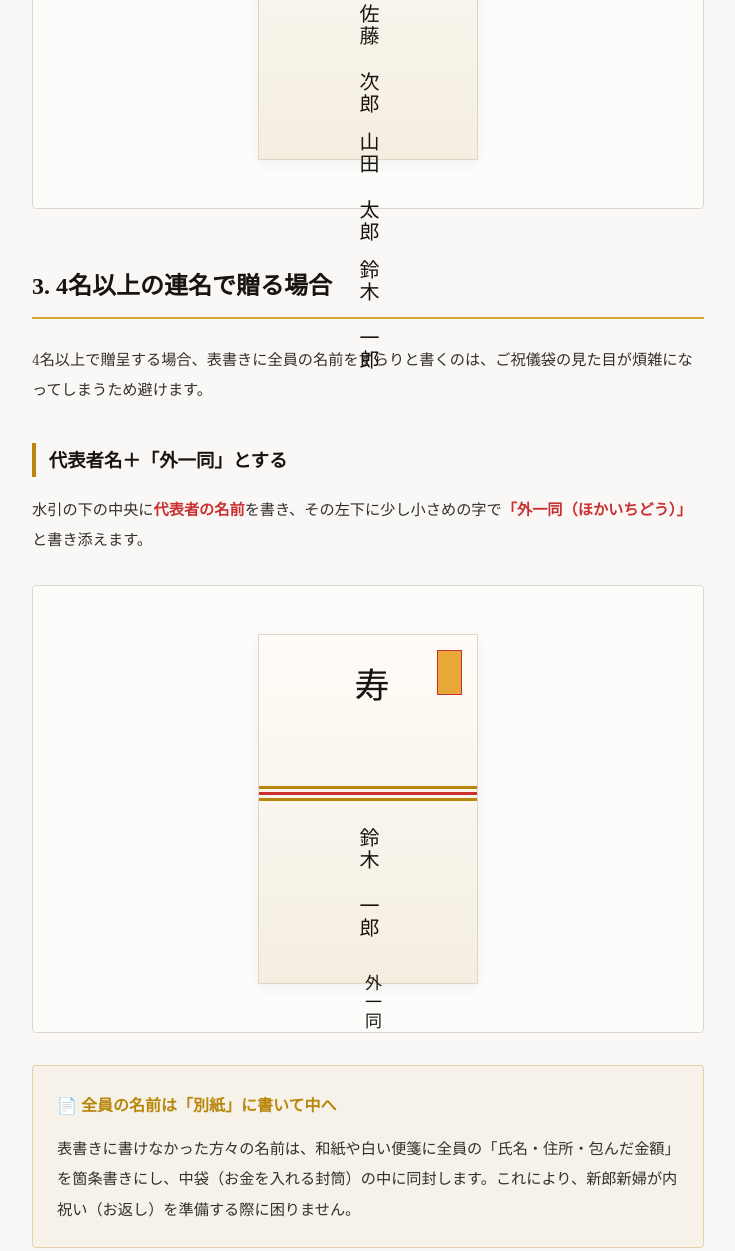
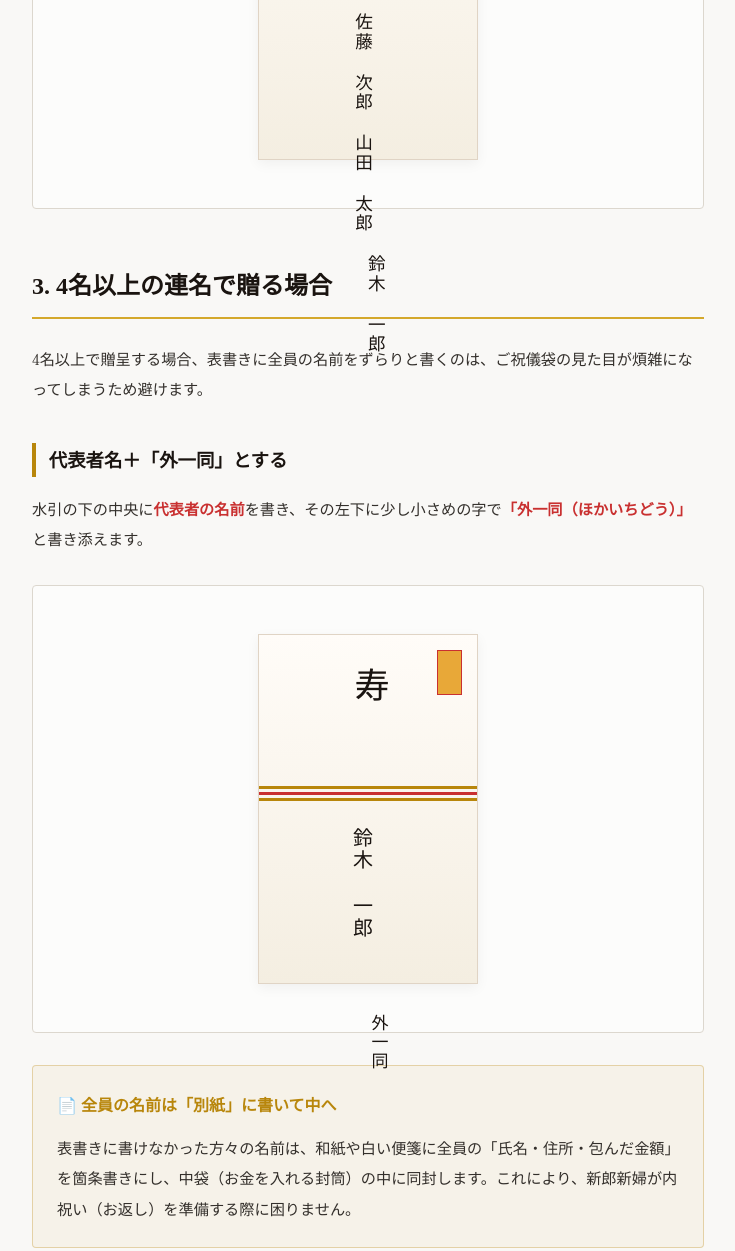
Before and after one commit to zmtk0325/goshugi-fude-, a plain HTML site: page column/renmei/index.html in a window 1280 px wide. Shown: the part 2439-3690 px from the top of the page, without its empty margins (272-1007 px from the left). Drawn offline with Linux system fonts and the light colour scheme; a web font is replaced by a local one.

Commit message:
Update index.html

```diff
--- a/column/renmei/index.html
+++ b/column/renmei/index.html
@@ -163,7 +163,7 @@ j=d.createElement(s),dl=l!='dataLayer'?'&l='+l:'';j.async=true;j.src=
     font-weight: 600;
   }
 
-  /* 修正版：図解モックアップ用CSS */
+  /* 直した図解モックアップ用CSS */
   .diagram-wrapper {
     background: rgba(255, 255, 255, 0.6);
     border: 1px solid var(--line);
@@ -215,7 +215,7 @@ j=d.createElement(s),dl=l!='dataLayer'?'&l='+l:'';j.async=true;j.src=
     text-orientation: upright;
   }
 
-  /* 崩れない安全な配置 */
+  /* 💡Flexを消し、縦書きブロックとして安全に配置 */
   .diagram-names {
     position: absolute;
     top: 55%;
@@ -226,15 +226,18 @@ j=d.createElement(s),dl=l!='dataLayer'?'&l='+l:'';j.async=true;j.src=
     color: var(--ink);
     writing-mode: vertical-rl;
     text-orientation: upright;
-    display: flex;
-    align-items: flex-start;
-    gap: 1rem;
     white-space: nowrap;
     letter-spacing: 0.1em;
   }
 
+  /* 行を右から左へ並べるためのインラインブロック化 */
   .diagram-names span {
-    display: block; /* 縦書き時のフレックスアイテムの安定化 */
+    display: inline-block;
+    margin-right: 0.8rem;
+    vertical-align: top;
+  }
+  .diagram-names span:last-child {
+    margin-right: 0;
   }
 
   /* 強調ボックス */
@@ -377,11 +380,10 @@ height="0" width="0" style="display:none;visibility:hidden"></iframe></noscript>
         <div class="diagram-noshi"></div>
         <div class="diagram-mizuhiki"></div>
         <div class="diagram-title">寿</div>
-        <!-- 縦書きは右から左へ並ぶので、先に夫、次に妻を書く -->
-        <!-- 下げる文字は全角スペースを使って安全に位置調整 -->
+        <!-- 💡直しました！ -->
         <div class="diagram-names">
           <span>山田 太郎</span>
-          <span>　花子</span>
+          <span style="padding-top: 1.8em;">花子</span>
         </div>
       </div>
     </div>
@@ -410,8 +412,8 @@ height="0" width="0" style="display:none;visibility:hidden"></iframe></noscript>
         <div class="diagram-noshi"></div>
         <div class="diagram-mizuhiki"></div>
         <div class="diagram-title">寿</div>
-        <!-- 縦書きは右から左へ並ぶので、上位から記載 -->
-        <div class="diagram-names">
+        <!-- 💡直しました！ -->
+        <div class="diagram-names" style="font-size: 1.1rem; top: 58%;">
           <span>佐藤 次郎</span>
           <span>山田 太郎</span>
           <span>鈴木 一郎</span>
@@ -435,9 +437,10 @@ height="0" width="0" style="display:none;visibility:hidden"></iframe></noscript>
         <div class="diagram-noshi"></div>
         <div class="diagram-mizuhiki"></div>
         <div class="diagram-title">寿</div>
+        <!-- 💡直しました！ -->
         <div class="diagram-names">
           <span>鈴木 一郎</span>
-          <span style="font-size: 0.85em;">　外一同</span>
+          <span style="font-size: 0.85em; padding-top: 3em;">外一同</span>
         </div>
       </div>
     </div>
```
